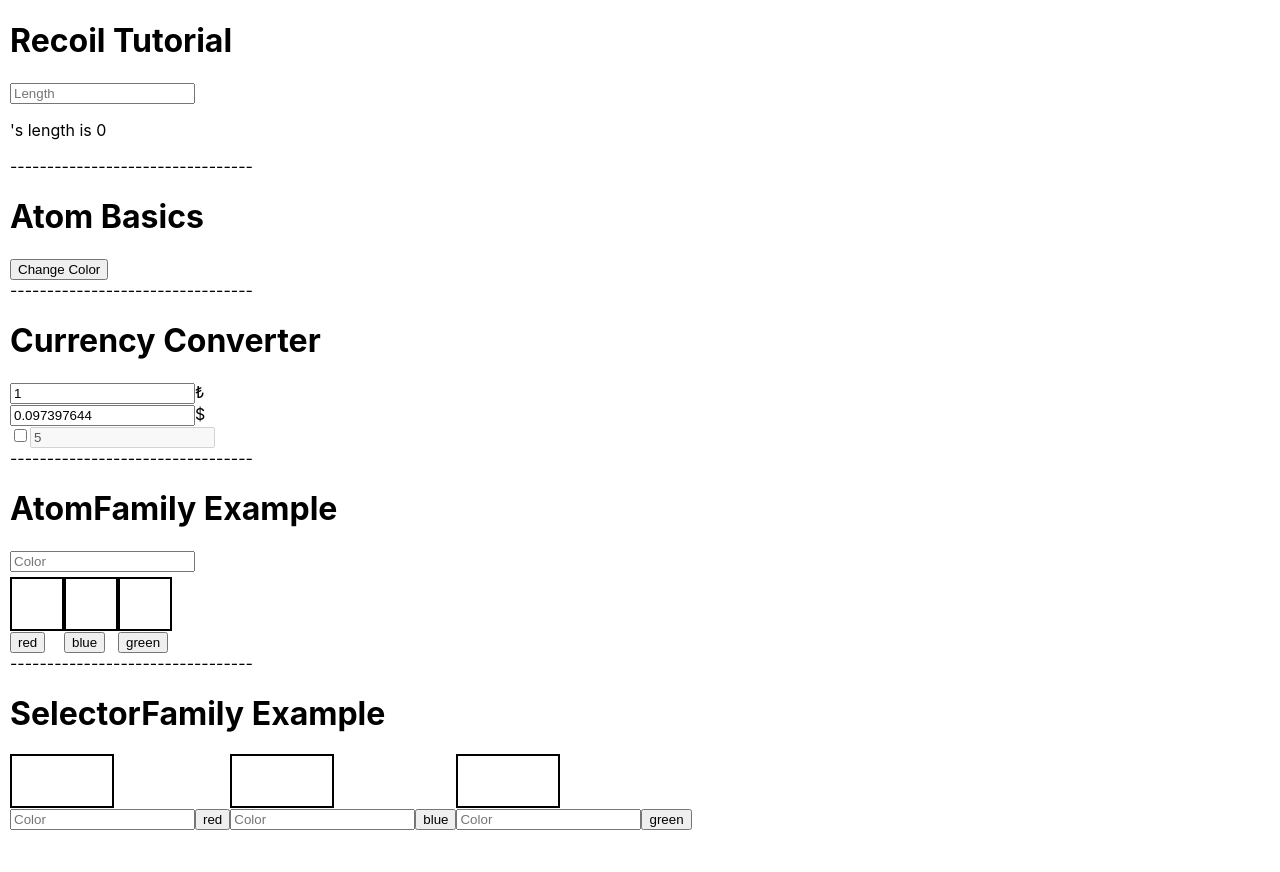
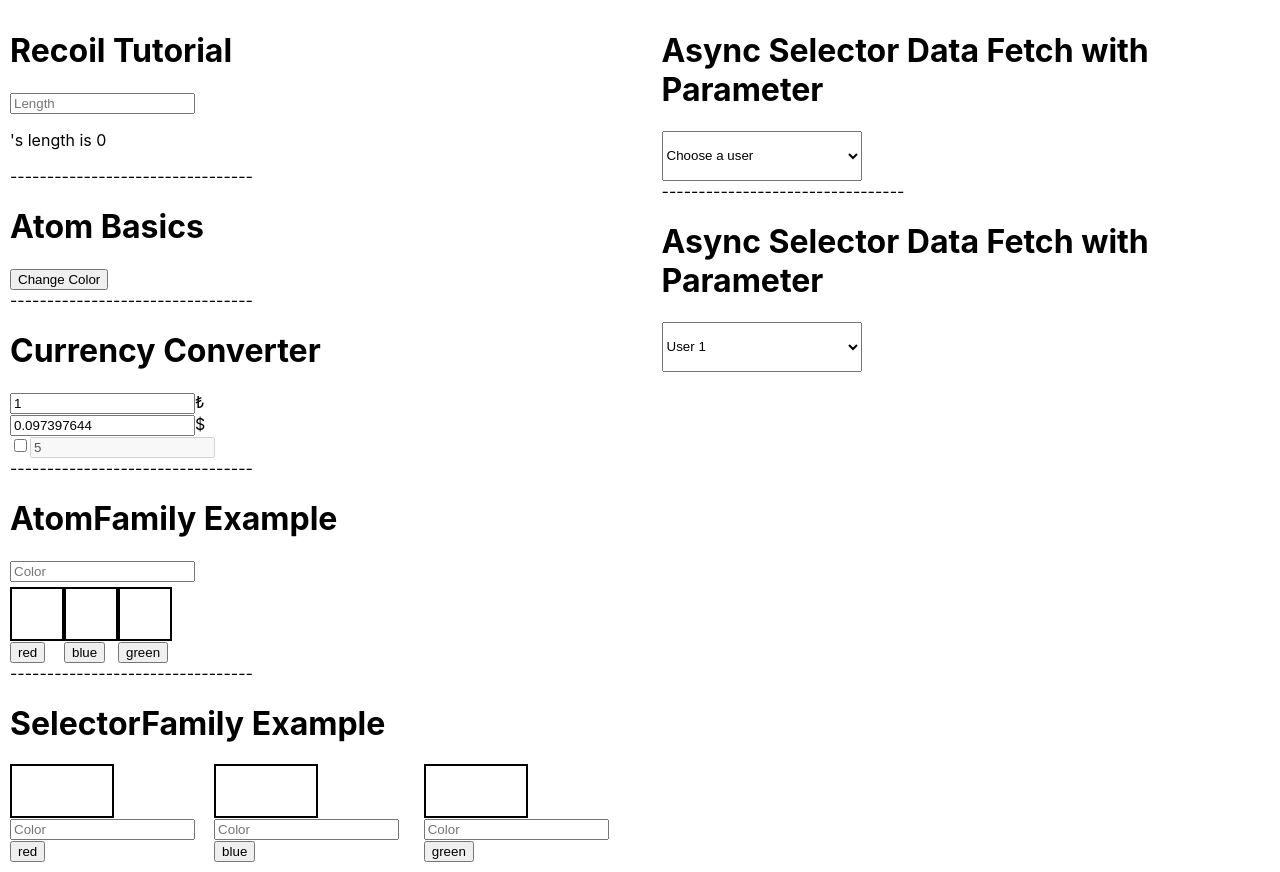
Before and after one commit to yeged/React-Recoil, a React (Create React App) app: page / in a window 1280 px wide. Before the commit the page ends 840 px from the top, so only its background shows below. Built offline with nearby package versions, Linux system fonts and the light colour scheme.

Commit message:
Data Fetch: Async Selector & SelectorFamily

```diff
--- a/src/App.tsx
+++ b/src/App.tsx
@@ -1,12 +1,15 @@
 import React from 'react';
 import AtomfamilyExample from './components/AtomFamily/AtomfamilyExample';
 import AtomsBasic from './components/AtomsBasic/AtomsBasic';
+import AsyncSelector from './components/DataFetch/AsyncSelector';
+import AsyncSelectorFamily from './components/DataFetch/AsyncSelectorfamily';
 import RecoilTutorial from './components/GettingStarted/RecoilTutorial';
 import SelectorfamilyExample from './components/SelectorFamily/SelectorfamilyExample';
 import SelectorsBasic from './components/SelectorsBasic/SelectorsBasic';
 
 function App() {
   return (
+    <div style={{ display: 'flex' }}>
       <div style={{ margin: '10px' }}>
         <RecoilTutorial />
         <div>---------------------------------</div>
@@ -18,6 +21,12 @@
         <div>---------------------------------</div>
         <SelectorfamilyExample />
       </div>
+      <div style={{ margin: '10px' }}>
+        <AsyncSelector />
+        <div>---------------------------------</div>
+        <AsyncSelectorFamily />
+      </div>
+    </div>
   );
 }
 
--- /dev/null
+++ b/src/components/DataFetch/AsyncSelector.tsx
@@ -0,0 +1,64 @@
+import { Suspense } from 'react';
+import {
+  atom,
+  selector,
+  useRecoilState,
+  useRecoilValue,
+} from 'recoil';
+
+const userIdState = atom<number | undefined>({
+  key: 'userIdState',
+  default: undefined,
+});
+
+const userState = selector({
+  key: 'userState',
+  get: async ({ get }) => {
+    const userId = get(userIdState);
+    if (!userId) return;
+    const response = await fetch(
+      `https://jsonplaceholder.typicode.com/users/${userId}`,
+    );
+    const data = await response.json();
+
+    return data;
+  },
+});
+
+const UserData = () => {
+  const user = useRecoilValue(userState);
+  if (!user) return null;
+  return (
+    <div>
+      <h3>{user.name}</h3>
+      <p>{user.phone}</p>
+    </div>
+  );
+};
+
+const AsyncSelector = () => {
+  const [userId, setUserId] = useRecoilState(userIdState);
+  return (
+    <div>
+      <h1>Async Selector Data Fetch with Parameter</h1>
+      <select
+        style={{ width: '200px', height: '50px' }}
+        value={userId}
+        onChange={(e) => setUserId(+e.target.value)}
+        onBlur={(e) => setUserId(+e.target.value)}
+      >
+        <option value="undefined">Choose a user</option>
+        <option value="1">User 1</option>
+        <option value="2">User 2</option>
+        <option value="3">User 3</option>
+      </select>
+      {userId !== undefined && (
+        <Suspense fallback={<div>Loading...</div>}>
+          <UserData />
+        </Suspense>
+      )}
+    </div>
+  );
+};
+
+export default AsyncSelector;
--- /dev/null
+++ b/src/components/DataFetch/AsyncSelectorfamily.tsx
@@ -0,0 +1,57 @@
+import { Suspense, useState } from 'react';
+import {
+  atom,
+  selector,
+  selectorFamily,
+  useRecoilState,
+  useRecoilValue,
+} from 'recoil';
+
+const userStateFamily = selectorFamily({
+  key: 'userStateFamily',
+  get: (id: number) => async () => {
+    const data = fetch(
+      `https://jsonplaceholder.typicode.com/users/${id}`,
+    ).then((res) => res.json());
+
+    return data;
+  },
+});
+
+const UserData = ({ userId }: { userId: number }) => {
+  const user = useRecoilValue(userStateFamily(userId));
+  if (!user) return null;
+  return (
+    <div>
+      <h3>{user.name}</h3>
+      <p>{user.phone}</p>
+    </div>
+  );
+};
+
+const AsyncSelectorFamily = () => {
+  const [userId, setUserId] = useState<number | undefined>(undefined);
+  return (
+    <div>
+      <h1>Async Selector Data Fetch with Parameter</h1>
+      <select
+        style={{ width: '200px', height: '50px' }}
+        placeholder="Choose a user"
+        value={userId}
+        onChange={(e) => setUserId(+e.target.value)}
+        onBlur={(e) => setUserId(+e.target.value)}
+      >
+        <option value="1">User 1</option>
+        <option value="2">User 2</option>
+        <option value="3">User 3</option>
+      </select>
+      {userId !== undefined && (
+        <Suspense fallback={<div>Loading...</div>}>
+          <UserData userId={userId} />
+        </Suspense>
+      )}
+    </div>
+  );
+};
+
+export default AsyncSelectorFamily;
--- a/src/components/SelectorFamily/SelectorfamilyExample.tsx
+++ b/src/components/SelectorFamily/SelectorfamilyExample.tsx
@@ -38,7 +38,7 @@
     },
   set:
     (id) =>
-    ({ set, get }, newValue) => {
+    ({ set }, newValue) => {
       if (!newValue) {
         newValue = '';
       }
```
Lines whose indentation alone changed are shown as unchanged.
